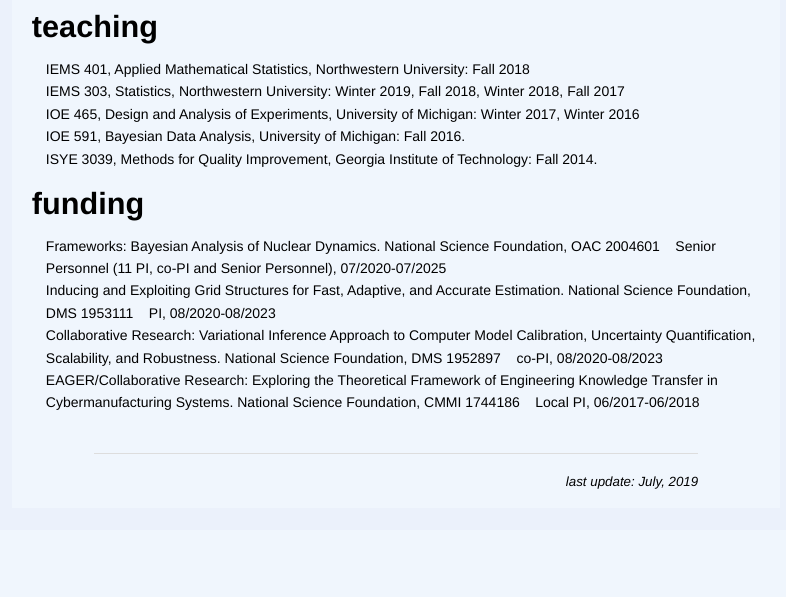
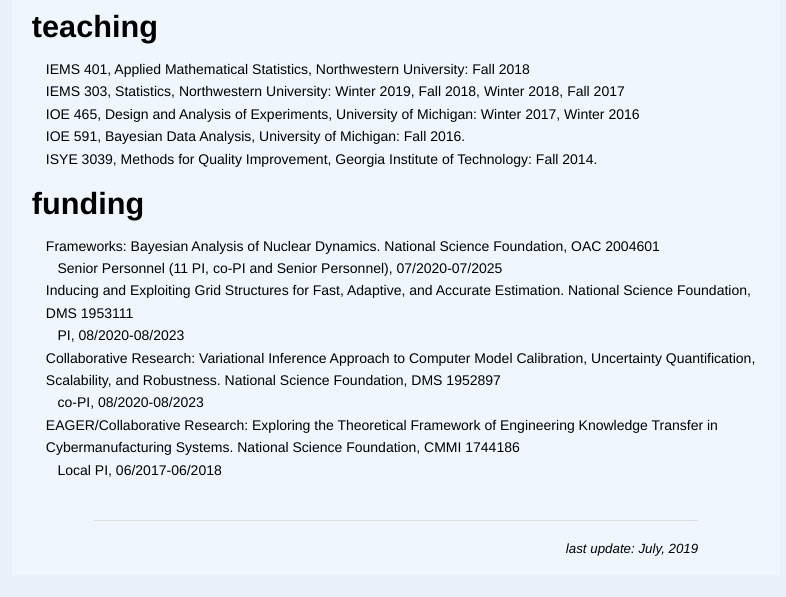
Before and after one commit to MattPlumlee/Website, a PHP site: page / in a window 1280 px wide. Shown: the part 1680-2277 px from the top of the page, without its empty margins (244-1030 px from the left). Before the commit the page ends 2169 px from the top, so only its background shows below. Run offline with PHP 8.4, Linux system fonts and the light colour scheme.

Commit message:
More formating

```diff
--- a/index.php
+++ b/index.php
@@ -31,7 +31,7 @@ My research covers experimental and computational methods for combining observat
                 <li> M. Plumlee, D. Apley.  "Lifted Brownian kriging models."  Technometrics, vol. 59, no. 2, pp. 165-177, 2017. </li>
                 <li>  M. Plumlee,  V.R. Joseph, H. Yang.  "Calibrating functional parameters of the ion channels of cardiac cells."  Journal of the American Statistical Association, vol. 111, no. 514, pp. 500-509, 2016. </li>
                 <li> M. Plumlee,  "Fast prediction of deterministic functions using sparse grid experimental designs." Journal of the American Statistical Association, vol. 109, no. 508, pp. 1581-1591, 2014. </li>
-                  &nbsp;&nbsp;  <a href="http://www.mathworks.com/matlabcentral/fileexchange/45668-sparse-grid-designs" rel="nofollow" onClick="trackOutboundLink(this, 'SG', 'SG Code Download'); return false;">[matlab code]</a> </li><br>
+                  &nbsp;&nbsp;  <a href="http://www.mathworks.com/matlabcentral/fileexchange/45668-sparse-grid-designs" rel="nofollow" onClick="trackOutboundLink(this, 'SG', 'SG Code Download'); return false;">[matlab code]</a> <br>
                 <li>M. Plumlee, R. Tuo, "Building accurate emulators for stochastic simulations via quantile kriging." Technometrics}, vol. 56, no. 4, pp. 466-473, 2014. </li> <br> </ul>
               <li><h4>conference publications</h4> </li> <ul style="list-style-type:none;">
                  <li> M. Plumlee, B. Nelson Plausible optima,  Proceedings of the Winter Simulation Conference, pp. 1981-1992, 2018. </li>
@@ -67,13 +67,13 @@ My research covers experimental and computational methods for combining observat
 </ul>
 <h3> funding </h3>
 <ul style="list-style-type:none;">
-<li> Frameworks: Bayesian Analysis of Nuclear Dynamics. National Science Foundation, OAC 2004601
- &nbsp;&nbsp;  Senior Personnel (11 PI, co-PI and Senior Personnel),  07/2020-07/2025  </li>
-<li> Inducing and Exploiting Grid Structures for Fast, Adaptive, and Accurate Estimation. National Science Foundation, DMS 1953111
- &nbsp;&nbsp; PI,  08/2020-08/2023 </li>
-<li> Collaborative Research: Variational Inference Approach to Computer Model Calibration, Uncertainty Quantification, Scalability, and Robustness. National Science Foundation, DMS 1952897
- &nbsp;&nbsp; co-PI,  08/2020-08/2023 </li>
-<li> EAGER/Collaborative Research: Exploring the Theoretical Framework of Engineering Knowledge Transfer in Cybermanufacturing Systems. National Science Foundation, CMMI 1744186
- &nbsp;&nbsp;  Local PI,  06/2017-06/2018 </li>
+<li> Frameworks: Bayesian Analysis of Nuclear Dynamics. National Science Foundation, OAC 2004601</li>
+ &nbsp;&nbsp;  Senior Personnel (11 PI, co-PI and Senior Personnel),  07/2020-07/2025
+<li> Inducing and Exploiting Grid Structures for Fast, Adaptive, and Accurate Estimation. National Science Foundation, DMS 1953111 </li>
+ &nbsp;&nbsp; PI,  08/2020-08/2023
+<li> Collaborative Research: Variational Inference Approach to Computer Model Calibration, Uncertainty Quantification, Scalability, and Robustness. National Science Foundation, DMS 1952897 </li>
+ &nbsp;&nbsp; co-PI,  08/2020-08/2023
+<li> EAGER/Collaborative Research: Exploring the Theoretical Framework of Engineering Knowledge Transfer in Cybermanufacturing Systems. National Science Foundation, CMMI 1744186 </li>
+ &nbsp;&nbsp;  Local PI,  06/2017-06/2018
 </ul>
 <?php include 'footer.php';?>
```
